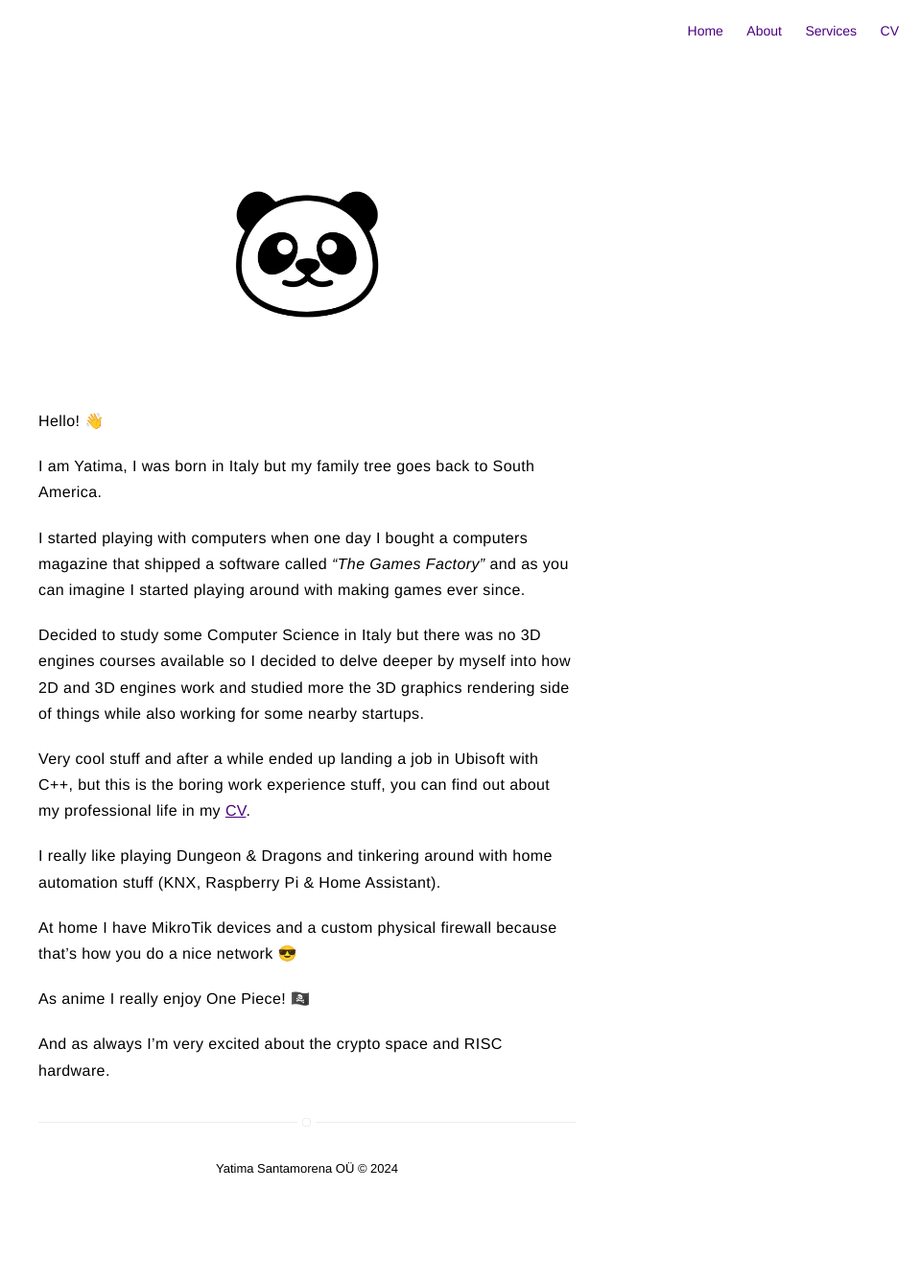
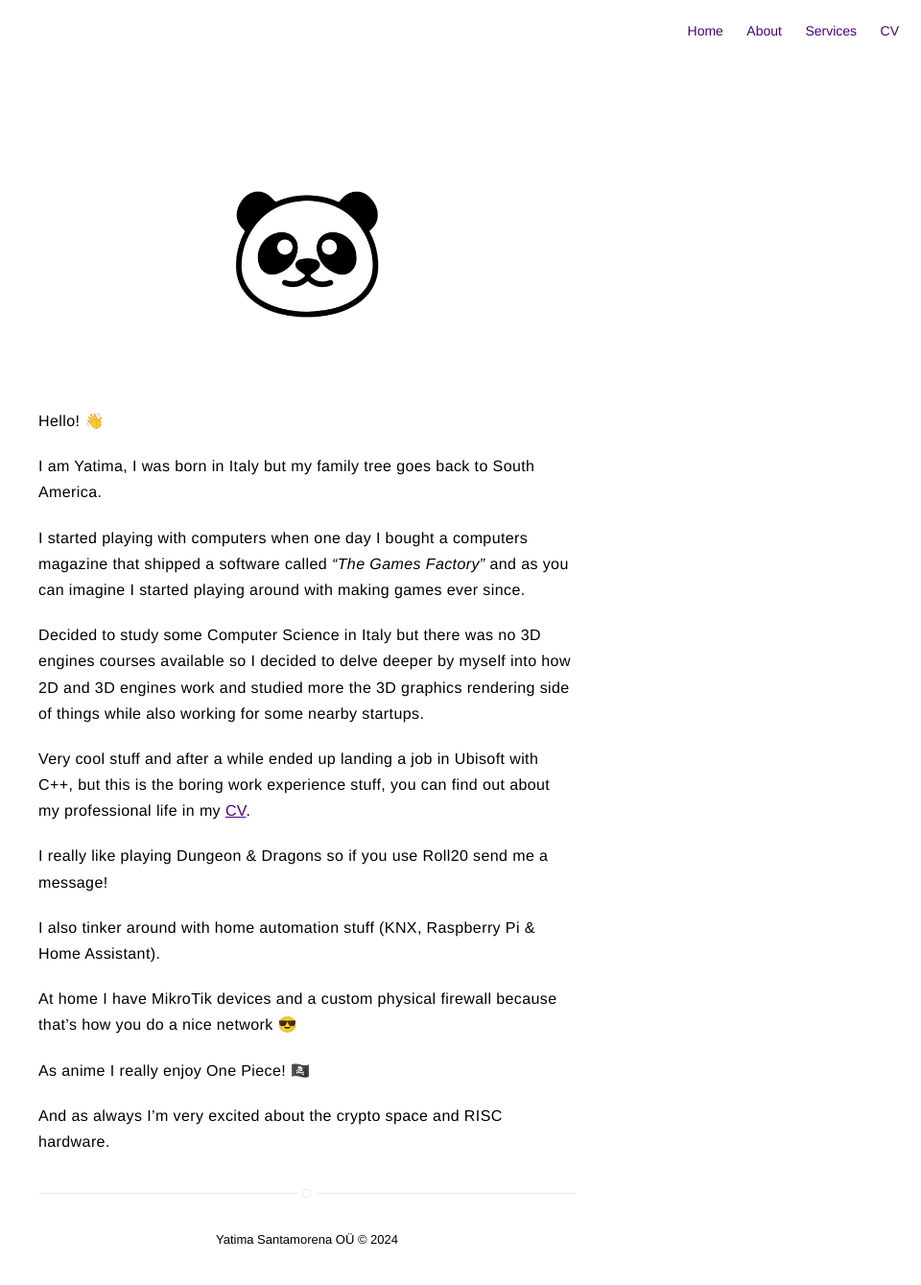
Before and after one commit to yatima1460/yatima1460.github.io, a Jekyll site: the page built from about.md, in a window 1280 px wide. Shown: the whole page at 96% size, without its empty margins (320-1280 px from the left). Built offline with Jekyll 4.4.1, drawn with Linux system fonts in a browser that asks for light colours; nearby versions of some CDN libraries; before the commit the page ends 1265 px from its top, so only the background shows below that.

Commit message:
Update about.md

```diff
--- a/about.md
+++ b/about.md
@@ -14,7 +14,9 @@ Decided to study some Computer Science in Italy but there was no 3D engines cour
 
 Very cool stuff and after a while ended up landing a job in Ubisoft with C++, but this is the boring work experience stuff, you can find out about my professional life in my [CV]({{ site.url }}/{{ site.resume-url }}).
 
-I really like playing Dungeon & Dragons and tinkering around with home automation stuff (KNX, Raspberry Pi & Home Assistant).
+I really like playing Dungeon & Dragons so if you use Roll20 send me a message!
+
+I also tinker around with home automation stuff (KNX, Raspberry Pi & Home Assistant).
 
 At home I have MikroTik devices and a custom physical firewall because that's how you do a nice network 😎
 
```
